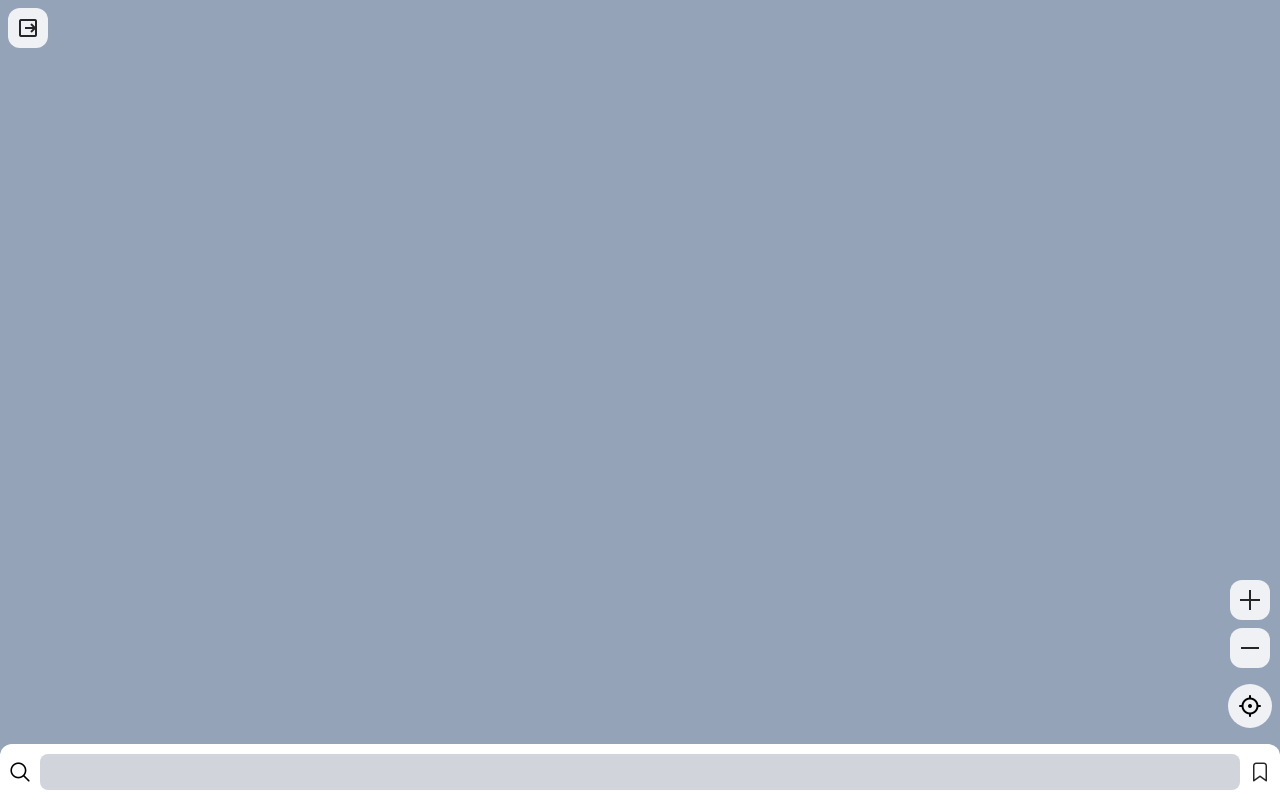
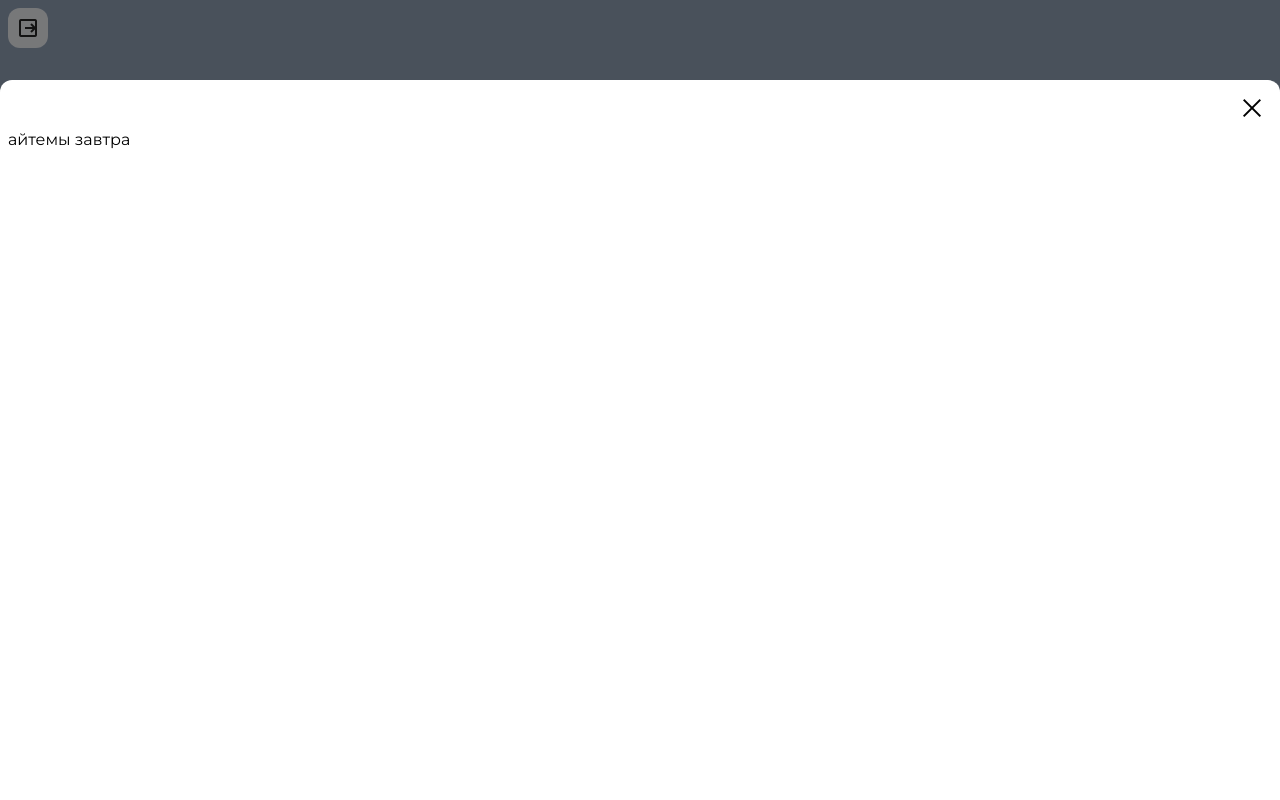
Before and after one commit to IlyaBayusov/city--guide, a React (Vite) app in the folder client/: page / in a window 1280 px wide. Both pictures are taken after a click on the button 1260 px from the left and 772 px from the top of the page. Built offline with nearby package versions, Linux system fonts and the light colour scheme.

Commit message:
add modal favorites

```diff
--- a/client/src/pages/Map.tsx
+++ b/client/src/pages/Map.tsx
@@ -8,6 +8,7 @@ import i_profile from "../assets/i_profile.png";
 import i_fav from "../assets/i_fav.png";
 import i_favout from "../assets/i_favout.png";
 import i_close12 from "../assets/i_close12.png";
+import i_close24 from "../assets/i_close24.png";
 import i_logout from "../assets/i_logout.png";
 import Loader from "../components/Loader";
 
@@ -15,6 +16,7 @@ export default function Map() {
   const [inputSearch, setInputSearch] = useState("");
   const [isClose, setIsClose] = useState(false);
   const [modalLogout, setModalLogout] = useState(false);
+  const [modalFav, setModalFav] = useState(false);
 
   return (
     <>
@@ -49,7 +51,9 @@ export default function Map() {
 
         <div className="map h-full w-full absolute top-0 left-0 z-0 bg-slate-400"></div>
 
+        {/* -------------------- */}
         {/* нижнее меню */}
+        {/* -------------------- */}
         <div className="w-full py-2 absolute bottom-0 right-0 z-40 bg-white flex items-center rounded-t-xl">
           <button className="flex justify-center items-center h-10 w-10">
             <img className="i_img" src={i_search} alt="Поиск" />
@@ -58,7 +62,7 @@ export default function Map() {
           <div className="relative flex-grow">
             <input
               type="text"
-              className="w-full rounded-lg py-2 px-4 text-sm bg-gray-300 text-black font-semibold caret-blue-700"
+              className="w-full rounded-lg py-2 px-4 text-sm bg-gray-300 text-black font-semibold caret-blue-500"
               onChange={(e) => {
                 if (e.target.value) {
                   setInputSearch(e.target.value);
@@ -84,15 +88,77 @@ export default function Map() {
             </button>
           </div>
 
-          <button className="flex justify-center items-center h-10 w-10">
+          <button
+            className="flex justify-center items-center h-10 w-10"
+            onClick={() => {
+              setModalFav(true);
+            }}
+          >
             <img className="i_img" src={i_favout} alt="Избранное" />
           </button>
         </div>
 
-        {/* модальное окно выхода*/}
+        {/* <div
+          className={
+            "w-full h-full absolute top-0 left-0 z-[60] transition-all bg-black/50 " +
+            (modalFav ? "opacity-100" : "opacity-0 pointer-events-none")
+          }
+        >
+          <div
+            className={
+              "absolute w-full h-4/5 bg-white px-4 py-4 rounded-t-xl duration-200 " +
+              (modalFav ? "bottom-0 left-0" : "top-full left-0")
+            }
+          >
+            <div className="item">text</div>
+          </div>
+        </div> */}
+
         <div
           className={
-            "w-full h-full flex justify-center items-center absolute top-0 left-0 z-50 transition-opacity duration-100 bg-black/50 " +
+            "w-full h-full absolute top-0 left-0 z-[60] transition-all duration-200 " +
+            (modalFav ? "opacity-100" : "opacity-0 pointer-events-none")
+          }
+          onClick={() => {
+            setModalFav(false);
+          }}
+        >
+          <div className="relative w-full h-full ">
+            <div
+              className={
+                "w-full h-full absolute top-0 left-0 bg-black/50 transition-all duration-200 " +
+                (modalFav ? "" : "")
+              }
+            ></div>
+
+            <div
+              className={
+                "absolute bottom-0 left-0 w-full h-[90%] flex flex-col bg-white px-2 py-2 rounded-t-xl transition-all duration-200 " +
+                (modalFav ? "translate-y-0" : "translate-y-full")
+              }
+              onClick={(e) => e.stopPropagation()}
+            >
+              <div className="flex justify-end">
+                <div
+                  className="p-2"
+                  onClick={() => {
+                    setModalFav(false);
+                  }}
+                >
+                  <img src={i_close24} />
+                </div>
+              </div>
+              <div className="item">айтемы завтра</div>
+            </div>
+          </div>
+        </div>
+
+        {/* -------------------- */}
+        {/* модальное окно выхода*/}
+        {/* -------------------- */}
+        <div
+          className={
+            "w-full h-full flex justify-center items-center absolute top-0 left-0 z-[1000] transition-opacity duration-100 bg-black/50 " +
             (modalLogout
               ? "opacity-100 pointer-events-auto"
               : "opacity-0 pointer-events-none")
```
Also changed, not shown: client/src/assets/i_close24.png.
